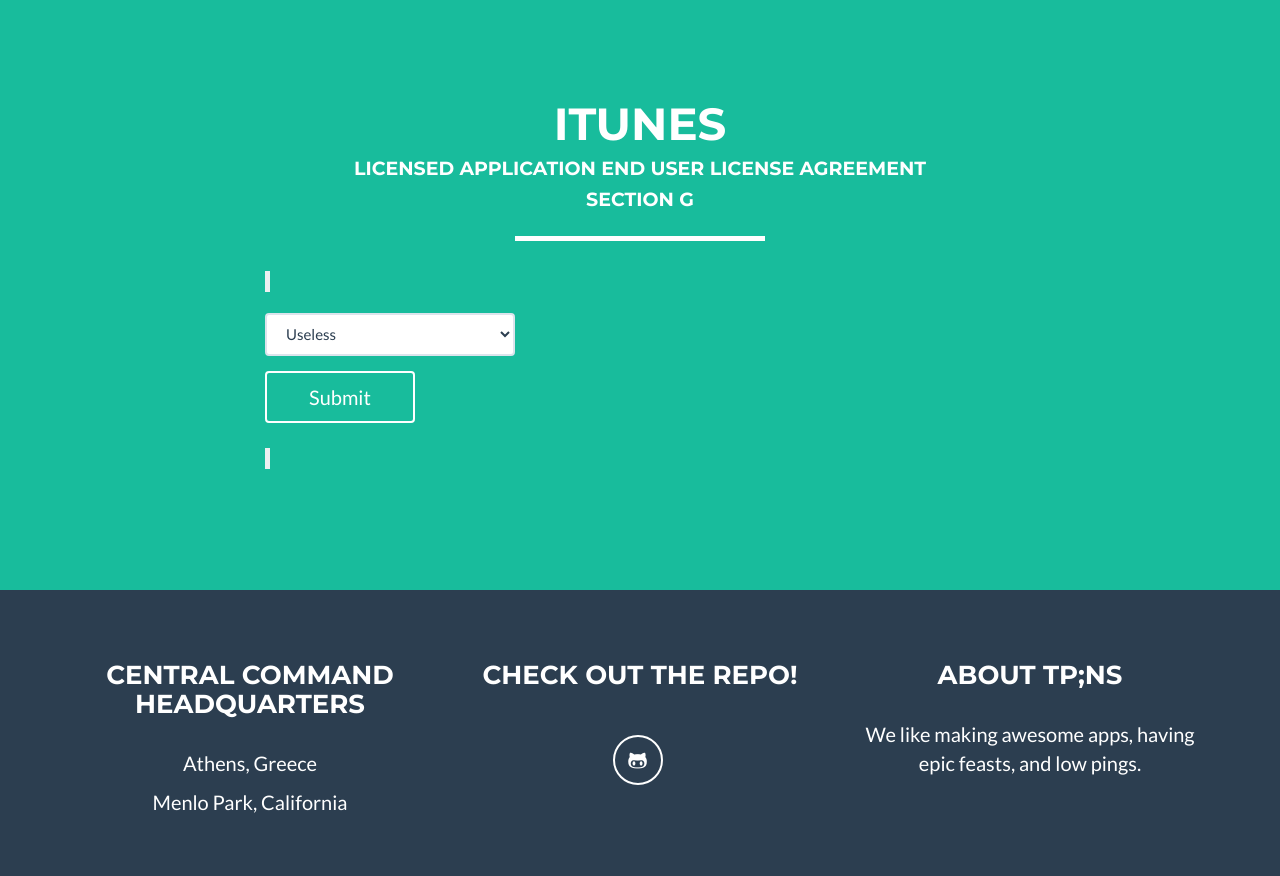
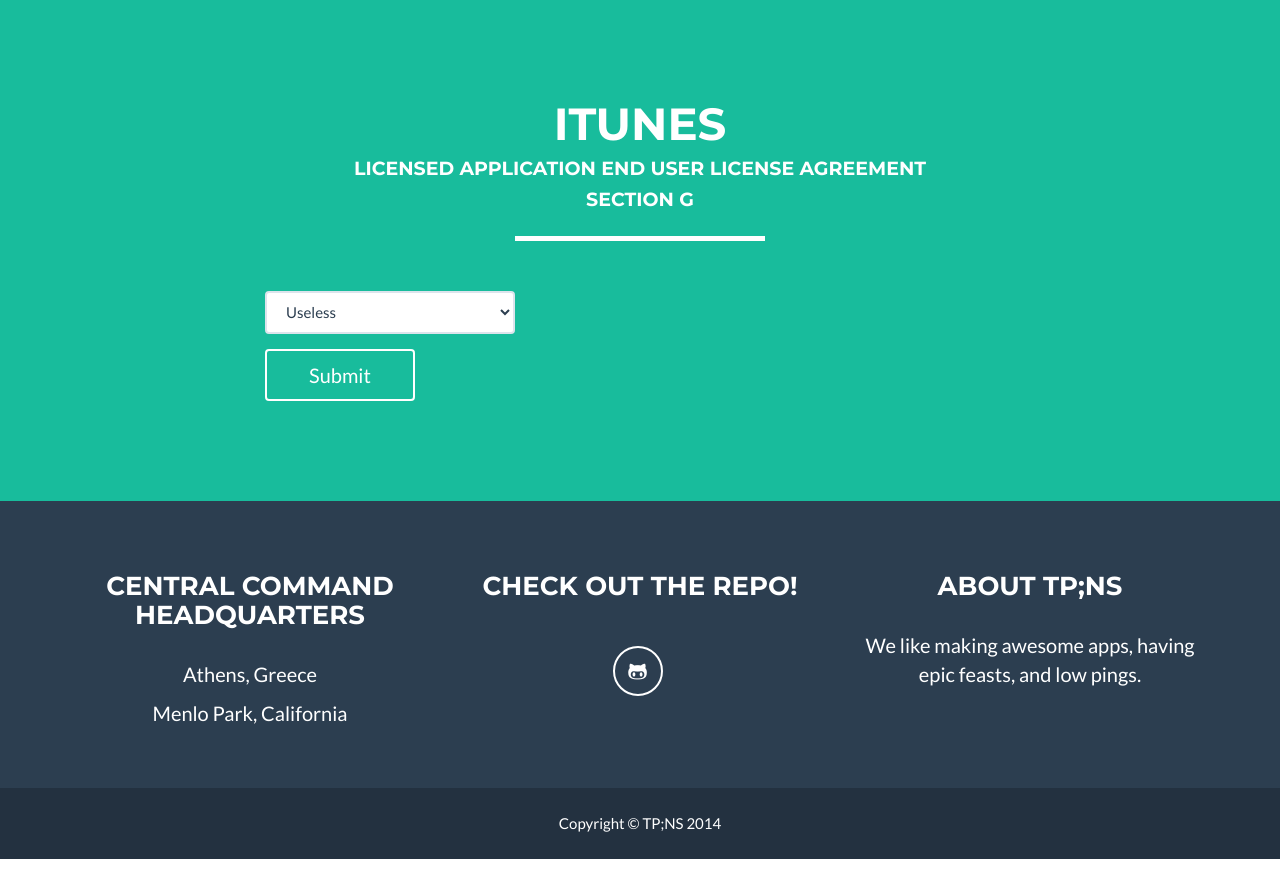
Before and after one commit to NoahLE/EULAThingy, a Django app: template eulathingy/templates/dashboard/app.html in a window 1280 px wide. Shown: the part 640-1516 px from the top of the page. Run offline with Django 3.2, Linux system fonts and the light colour scheme; the template is opened without the code that fills it, so the values that code supplies are empty; parts of the project's set-up code (start-up, migrations or seed data) failed here and were passed over; some libraries are stand-ins or nearby versions.

Commit message:
app-form semi-started

```diff
--- a/eulathingy/templates/dashboard/app.html
+++ b/eulathingy/templates/dashboard/app.html
@@ -40,12 +40,6 @@
             </div>
             <div class="row">
                 <div class="col-lg-8 col-lg-offset-2">
-                    <div class="bs-component">
-                        <blockquote>
-                            <p class="text-justify">{{ context_string1 }}</p>
-                        </blockquote>
-                    </div>
-
                     <div class="add-space text-justify larger-font">
                         {{ primary_string }}
                     </div>
@@ -58,13 +52,7 @@
                             </select>
                             <button class="btn btn-outline app-btn" type="button">Submit</button>
                         </form>
-
-                    <div class="bs-component" style="margin-top: 25px;">
-                        <blockquote>
-                            <p class="text-justify">{{ context_string2 }}</p>
-                        </blockquote>
                     </div>
-                </div>
             </div>
         </div>
     </section>
```
Also changed, not shown: eulathingy/dashboard/views.py (+3 -7 lines), eulathingy/thingys/models.py (line endings or trailing spaces).
